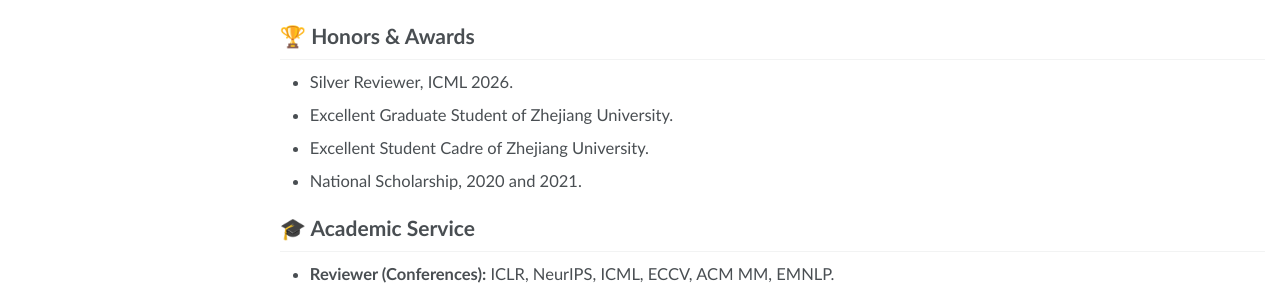
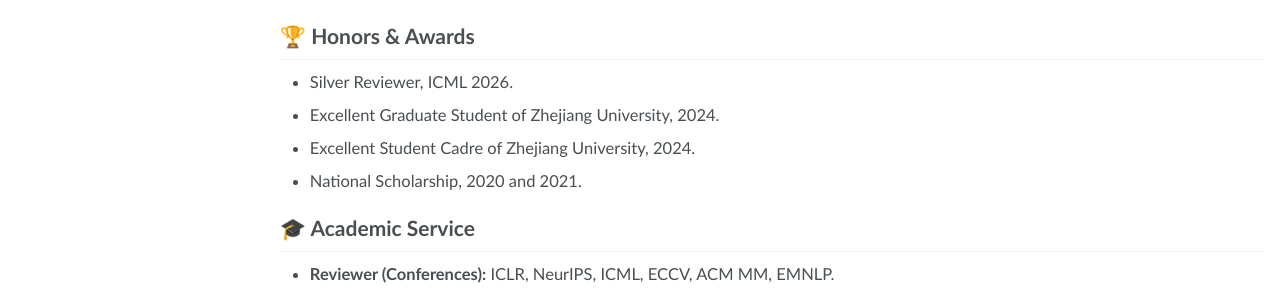
Before and after one commit to lgy0404/lgy0404.github.io, a Jekyll site: the page built from _pages/about.md, in a window 1280 px wide and 900 px high, scrolled down 3136 px. Shown: the part 492-790 px from the top of the window. Built offline with Jekyll 4.4.1, drawn with Linux system fonts in a browser that asks for light colours; comment, search, counter and statistics services are not loaded.

Commit message:
docs: correct award years on homepage

```diff
--- a/_pages/about.md
+++ b/_pages/about.md
@@ -370,8 +370,8 @@ I am a Ph.D. candidate in the Department of Control Science and Engineering at Z
 # 🏆 Honors & Awards
 
 - Silver Reviewer, ICML 2026.
-- Excellent Graduate Student of Zhejiang University.
-- Excellent Student Cadre of Zhejiang University.
+- Excellent Graduate Student of Zhejiang University, 2024.
+- Excellent Student Cadre of Zhejiang University, 2024.
 - National Scholarship, 2020 and 2021.
 
 # 🎓 Academic Service
```
